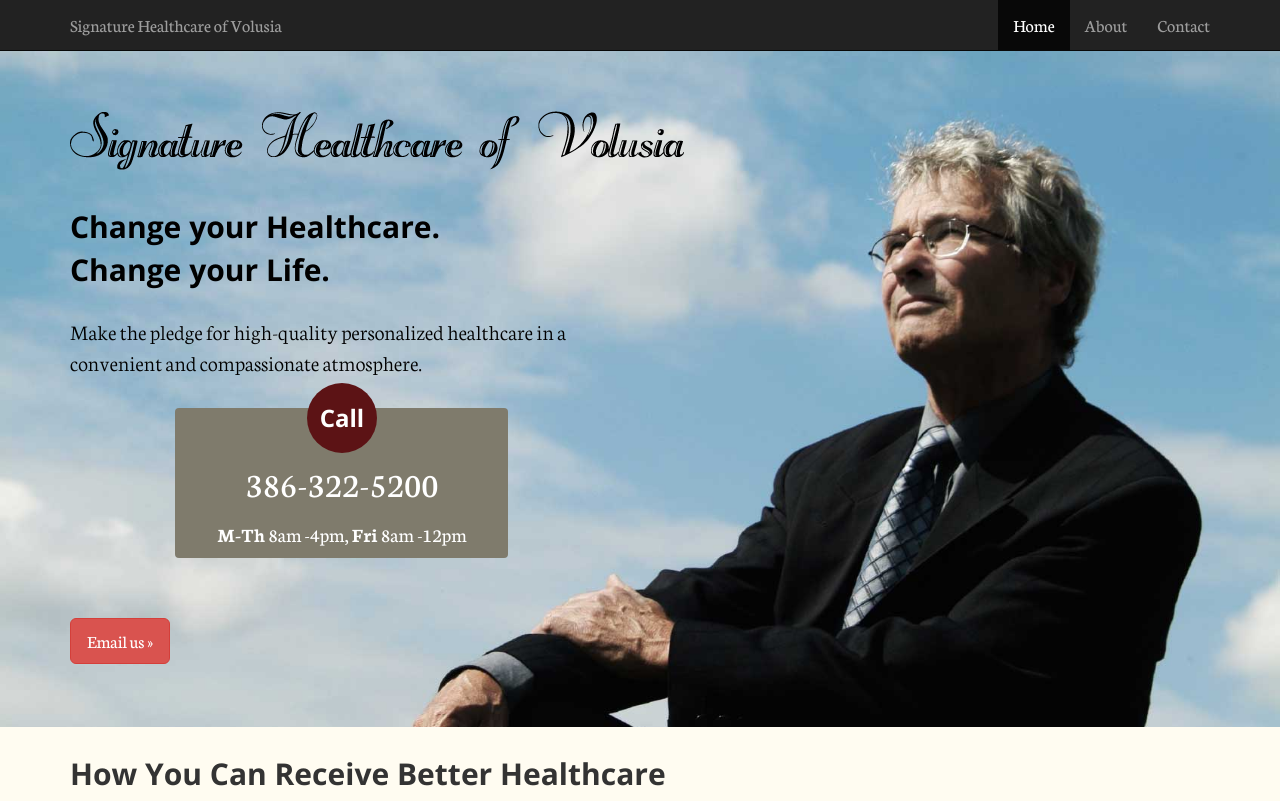
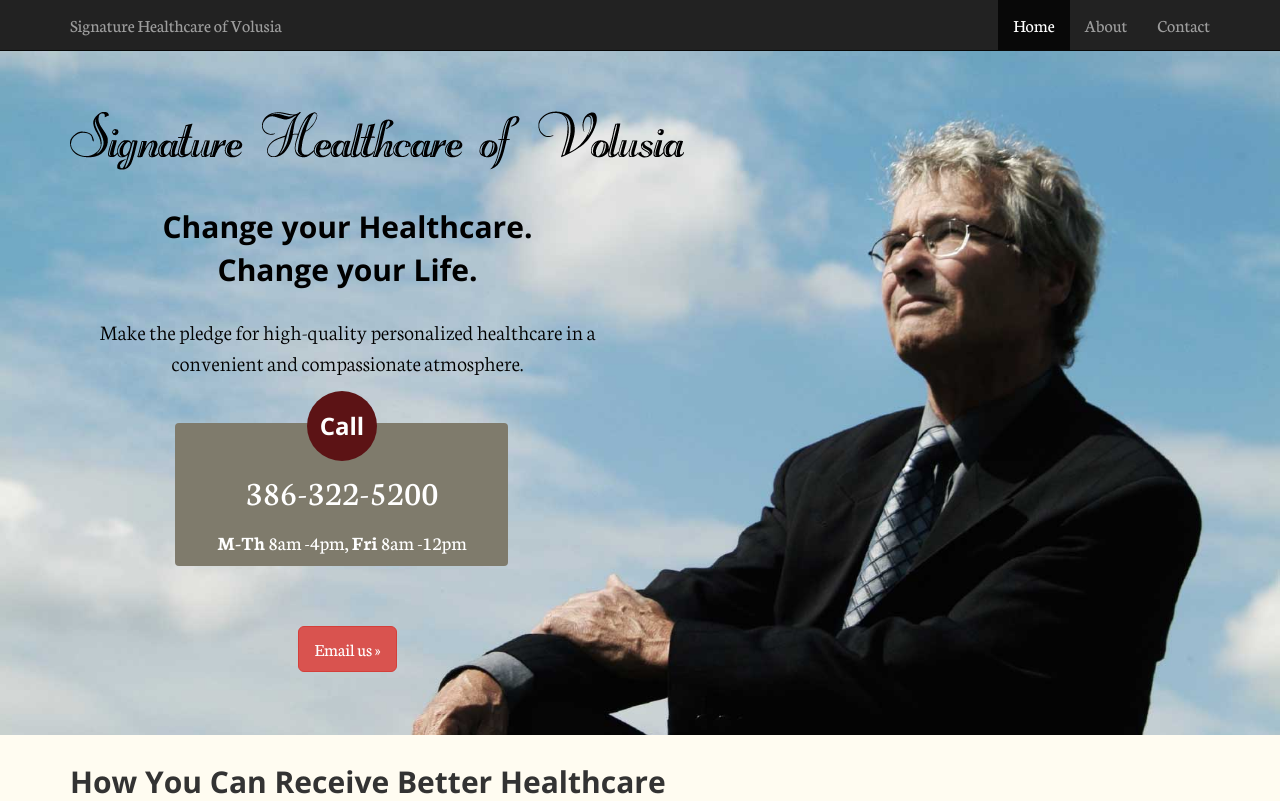
Before and after one commit to swbarnes/sighealth_static, a plain HTML site: page index.html in a window 1280 px wide. Shown: the top 801 px of the page. Drawn offline with nearby package versions, Linux system fonts and the light colour scheme.

Commit message:
Centered text in #hero, and edited a little formatting in #call-now

```diff
--- a/css/custom.css
+++ b/css/custom.css
@@ -62,6 +62,10 @@ img {
 	text-rendering: optimizelegibility;
 }
 
+#hero .hero-ad {
+	text-align: center;
+}
+
 #hero .hero-subtitle {
 	margin: 0 0 30px;
 }
@@ -74,7 +78,7 @@ img {
 #hero .hero-text {
 	font-size: 22px;
 	font-weight: 300;
-	margin-bottom: 20px;
+	padding-bottom: 15px;
 }
 
 #call-now {
@@ -88,7 +92,7 @@ img {
 	width: 60%;
 	background: #7F7B6C;
 	color: #fff;
-	padding: 50px 20px 10px;
+	padding: 43px 20px 10px;
 	position: relative;
 	vertical-align: top;
 	border-radius: 4px;
@@ -109,7 +113,7 @@ img {
 	-webkit-border-radius: 100%;
 	-moz-border-radius: 100%;
 	position: absolute;
-	top: -35px;
+	top: -42px;
 	left: 50%;
 	margin-left: -35px;
 }
--- a/index.html
+++ b/index.html
@@ -55,7 +55,7 @@
 			<div class="container">
 				<h1 class="hero-title"><img src="img/signature-black.png" alt="Signature Healthcare of Volusia"></h1>
 				<div class="row">
-					<div class="col-sm-6">
+					<div class="col-sm-6 hero-ad">
 						<h2 class="hero-subtitle"><span>Change your Healthcare.</span> Change your Life.</h2>
 						<p class="hero-text">Make the pledge for high-quality personalized healthcare in a convenient and compassionate atmosphere.</p>
 
```
